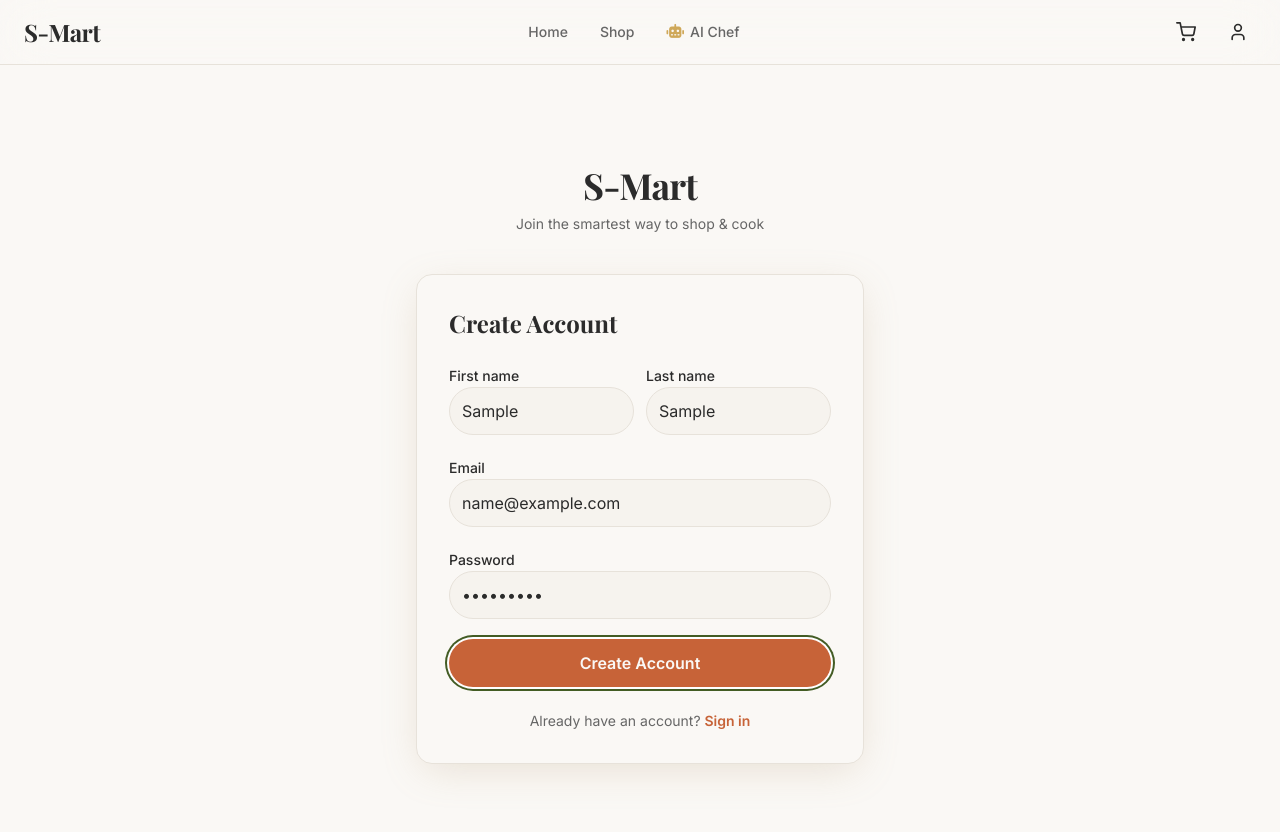
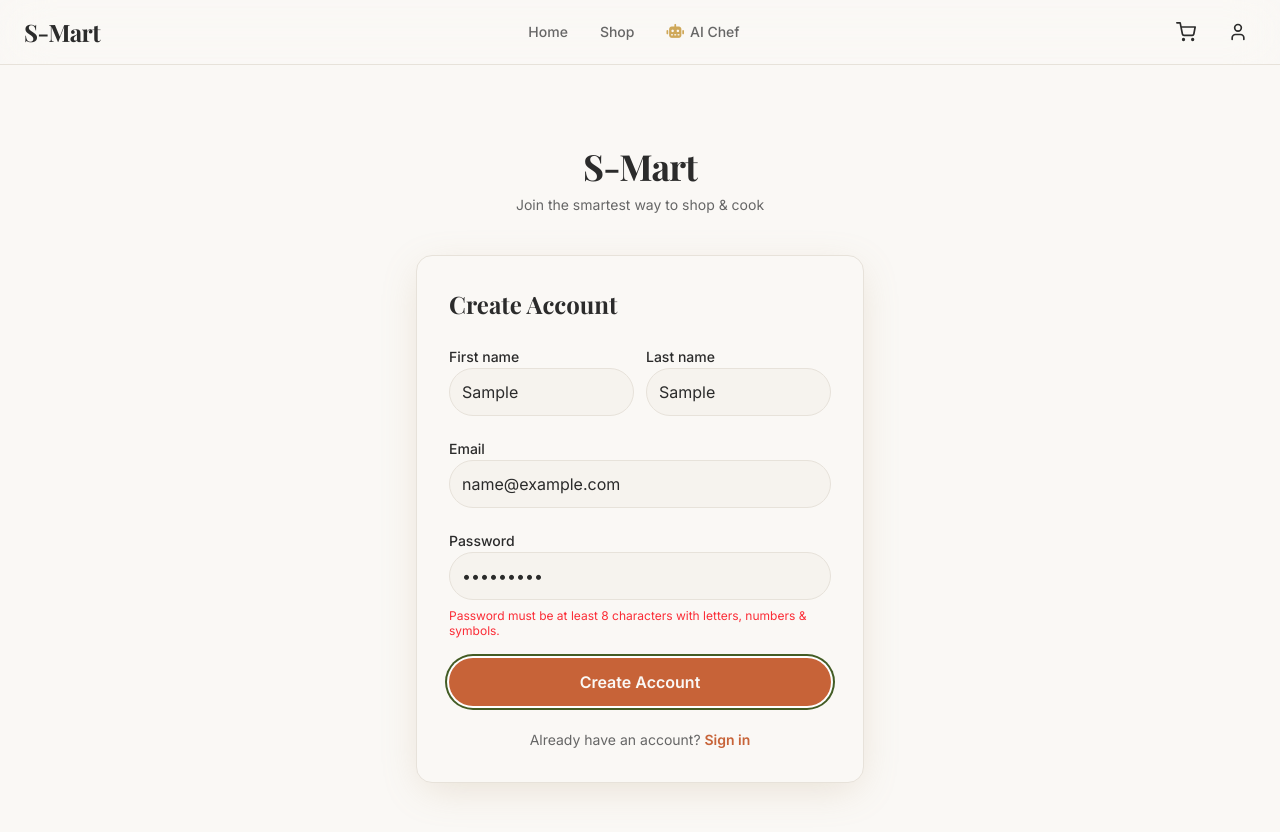
Before and after one commit to 7atoom/S-mart, an Angular app: page /signup in a window 1280 px wide. Both pictures are taken after typing "Sample", "Sample", "name@example.com", "Sample123" into the empty fields and a click on the button "Create Account". Shown: the top 832 px of the page. Built offline with nearby package versions, Linux system fonts and the light colour scheme; no server answers; a web font is replaced by a local one.

Commit message:
added signup inputs validations and their html

```diff
--- /dev/null
+++ b/src/app/core/services/auth.service.ts
@@ -0,0 +1,12 @@
+import { HttpClient } from '@angular/common/http';
+import { Injectable, inject } from '@angular/core';
+
+@Injectable({
+  providedIn: 'root',
+})
+export class Auth {
+  // private readonly httpClient = inject(HttpClient)
+  // private readonly baseUrl = 'http://localhost:3000/api/auth';
+
+
+}
--- a/src/app/pages/signup/signup.html
+++ b/src/app/pages/signup/signup.html
@@ -8,7 +8,7 @@
     <div class="bg-[hsl(var(--card))] rounded-2xl p-8 warm-shadow-lg border border-[hsl(var(--border))]">
       <h1 class="font-serif text-2xl font-bold text-[hsl(var(--foreground))] mb-6">Create Account</h1>
 
-      <form class="space-y-5" (ngSubmit)="onSubmit()">
+      <form class="space-y-5" [formGroup]="registerForm" (ngSubmit)="onSubmit()">
         <div class="grid grid-cols-2 gap-3">
           <div class="space-y-2">
             <label
@@ -20,11 +20,24 @@
             <input
               type="text"
               id="firstName"
-              [(ngModel)]="firstName"
+              formControlName="firstName"
               name="firstName"
               placeholder="John"
               class="flex w-full border px-3 py-2 text-base h-12 rounded-full bg-[hsl(var(--secondary))] border-[hsl(var(--border))] text-[hsl(var(--foreground))] placeholder:text-[hsl(var(--muted-foreground))] focus:outline-none focus:ring-2 focus:ring-[hsl(var(--ring))] focus:ring-offset-2 focus:border-[hsl(var(--primary))]"
             />
+            @if(registerForm.get("firstName")?.errors && registerForm.get("firstName")?.touched){
+              <div class="error-msgs-container">
+                @if(registerForm.get("firstName")?.getError("required")){
+                  <p class="text-sm text-red-500">first name is required</p>
+                }
+                @else if(registerForm.get("firstName")?.getError('minlength')){
+                  <p class="text-sm  text-red-500">first name must be atleast 3 letters</p>
+                }
+                @else if(registerForm.get("firstName")?.getError('maxlength')){
+                  <p class="text-sm text-red-500">first name is 20 char max</p>
+                }
+              </div>
+            }
           </div>
           <div class="space-y-2">
             <label
@@ -36,11 +49,24 @@
             <input
               type="text"
               id="lastName"
-              [(ngModel)]="lastName"
+            formControlName="lastName"
               name="lastName"
               placeholder="Doe"
               class="flex w-full border px-3 py-2 text-base h-12 rounded-full bg-[hsl(var(--secondary))] border-[hsl(var(--border))] text-[hsl(var(--foreground))] placeholder:text-[hsl(var(--muted-foreground))] focus:outline-none focus:ring-2 focus:ring-[hsl(var(--ring))] focus:ring-offset-2 focus:border-[hsl(var(--primary))]"
             />
+              @if(registerForm.get("lastName")?.errors && registerForm.get("lastName")?.touched){
+                <div class="error-msgs-container">
+                  @if(registerForm.get("lastName")?.getError("required")){
+                    <p class="text-sm text-red-500">last name is required</p>
+                  }
+                  @else if(registerForm.get("lastName")?.getError('minlength')){
+                    <p class="text-sm  text-red-500">last name must be atleast 3 letters</p>
+                  }
+                  @else if(registerForm.get("lastName")?.getError('maxlength')){
+                    <p class="text-sm text-red-500">last name is 20 char max</p>
+                  }
+                </div>
+              }
           </div>
         </div>
 
@@ -54,11 +80,21 @@
           <input
             type="email"
             id="email"
-            [(ngModel)]="email"
+          formControlName="email"
             name="email"
             placeholder="you@example.com"
             class="flex w-full border px-3 py-2 text-base h-12 rounded-full bg-[hsl(var(--secondary))] border-[hsl(var(--border))] text-[hsl(var(--foreground))] placeholder:text-[hsl(var(--muted-foreground))] focus:outline-none focus:ring-2 focus:ring-[hsl(var(--ring))] focus:ring-offset-2 focus:border-[hsl(var(--primary))]"
           />
+          @if(registerForm.get('email')?.errors && registerForm.get('email')?.touched){
+            <div class="errors-msgs-container">
+              @if(registerForm.get("email")?.getError("required")){
+                <p class="text-sm text-red-500"> email is required</p>
+              }
+              @else if(registerForm.get('email')?.getError("email")){
+                <p class="text-sm text-red-500"> please enter a valid email</p>
+              }
+            </div>
+          }
         </div>
 
         <div class="space-y-2">
@@ -71,11 +107,23 @@
           <input
             type="password"
             id="password"
-            [(ngModel)]="password"
+          formControlName="password"
             name="password"
             placeholder="At least 8 characters"
             class="flex w-full border px-3 py-2 text-base h-12 rounded-full bg-[hsl(var(--secondary))] border-[hsl(var(--border))] text-[hsl(var(--foreground))] placeholder:text-[hsl(var(--muted-foreground))] focus:outline-none focus:ring-2 focus:ring-[hsl(var(--ring))] focus:ring-offset-2 focus:border-[hsl(var(--primary))]"
           />
+          @if(registerForm.get('password')?.errors && registerForm.get('password')?.touched){
+            <div class="errors-msgs-container">
+              @if(registerForm.get("password")?.getError("required")){
+                <p class="text-sm text-red-500"> password is required</p>
+              }
+              @else if(registerForm.get('password')?.getError("pattern")){
+                <p class="text-xs text-red-500 leading-tight">
+                Password must be at least 8 characters with letters, numbers & symbols.
+              </p>
+              }
+            </div>
+          }
         </div>
 
         <!-- <div class="flex items-start gap-2">
--- a/src/app/pages/signup/signup.ts
+++ b/src/app/pages/signup/signup.ts
@@ -1,22 +1,23 @@
 import { Component } from '@angular/core';
 import { RouterLink } from '@angular/router';
-import { FormsModule } from '@angular/forms';
+import { FormControl, FormGroup, FormsModule, ReactiveFormsModule, Validators } from '@angular/forms';
 
 @Component({
   selector: 'app-signup',
   standalone: true,
-  imports: [RouterLink, FormsModule],
+  imports: [RouterLink, FormsModule, ReactiveFormsModule],
   templateUrl: './signup.html',
   styleUrl: './signup.css',
 })
 export class Signup {
-  firstName = '';
-  lastName = '';
-  email = '';
-  password = '';
-  agreeTerms = false;
+  registerForm: FormGroup = new FormGroup({
+    firstName: new FormControl(null,[Validators.required,Validators.minLength(3),Validators.maxLength(20)]),
+    lastName: new FormControl(null,[Validators.required,Validators.minLength(3),Validators.maxLength(20)]),
+    email: new FormControl(null,[Validators.required, Validators.email]),
+    password: new FormControl(null,[Validators.required, Validators.pattern( /^(?=.*[a-z])(?=.*[A-Z])(?=.*\d)(?=.*[@$!%*?&])[A-Za-z\d@$!%*?&]{8,}$/)])
+  })
 
-  onSubmit() {
-    // TODO: implement signup
+  onSubmit(){
+    console.log(this.registerForm)
   }
 }
```
